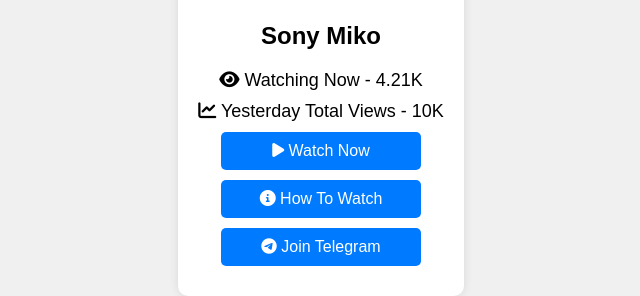
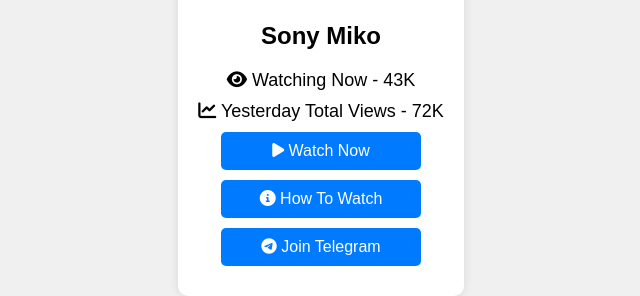
Before and after one commit to rakibonzat/miko, a plain HTML site: page w.html in a window 1280 px wide. Shown: the part 327-623 px from the top of the page, 319-959 px from the left. Drawn offline with Linux system fonts and the light colour scheme.

Commit message:
Update w.html

```diff
--- a/w.html
+++ b/w.html
@@ -71,8 +71,8 @@
     <div class="container">
         <img src="https://smiko.vercel.app/Picsart_24-06-02_07-54-05-427.png" alt="Sony Miko Logo" class="logo">
         <h1>Sony Miko</h1>
-        <p><i class="fas fa-eye"></i> Watching Now - 4.21K</p>
-        <p><i class="fas fa-chart-line"></i> Yesterday Total Views - 10K</p>
+        <p><i class="fas fa-eye"></i> Watching Now - 43K</p>
+        <p><i class="fas fa-chart-line"></i> Yesterday Total Views - 72K</p>
         <a href="https://smiko.vercel.app/go.html" class="button"><i class="fas fa-play"></i> Watch Now</a>
         <a href="https://smiko.vercel.app/in.html" class="button"><i class="fas fa-info-circle"></i> How To Watch</a>
         <a href="https://t.me/sonymiko" class="button"><i class="fab fa-telegram-plane"></i> Join Telegram</a>
```
